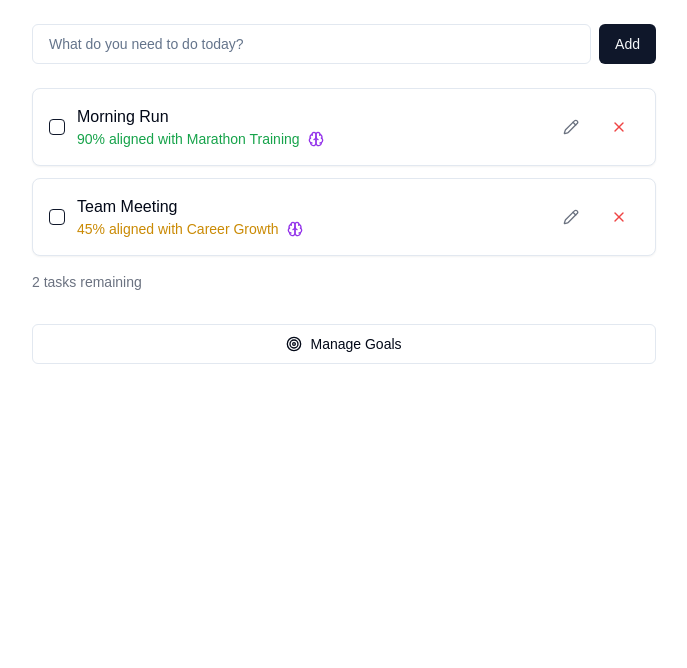
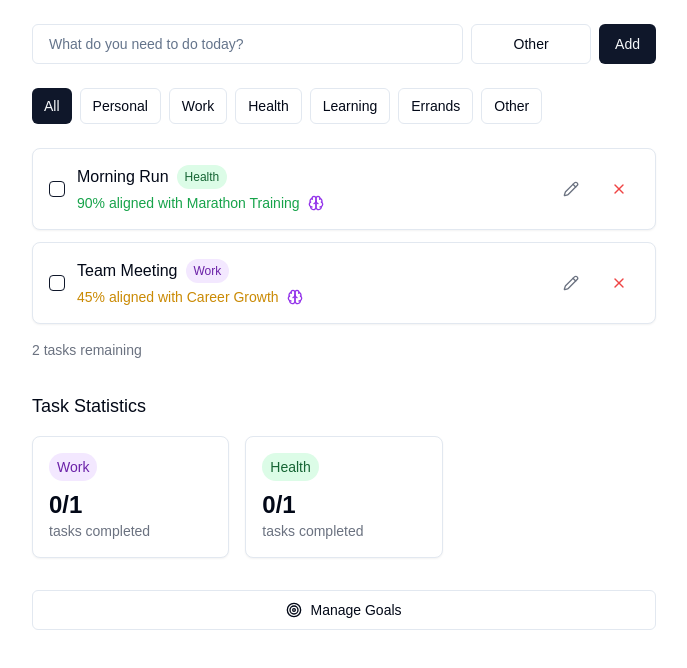
Before and after one commit to lenoraporter/northstar, a Next.js app: page / in a window 1280 px wide. Shown: the top 668 px of the page, without its empty margins (296-983 px from the left). Built offline with nearby package versions, Linux system fonts and the light colour scheme.

Commit message:
feat: Add task categories, animations, and statistics
- Add category selection and filtering
- Add Framer Motion animations
- Add task statistics by category
- Enhance empty state
- Add category color coding

```diff
--- a/app/page.tsx
+++ b/app/page.tsx
@@ -5,17 +5,37 @@ import { Button } from '@/components/ui/button';
 import { Input } from '@/components/ui/input';
 import { Card } from '@/components/ui/card';
 import { Checkbox } from '@/components/ui/checkbox';
-import { Brain, Target, Pencil, X, Check } from 'lucide-react';
+import { Brain, Target, Pencil, X, Check, Tag } from 'lucide-react';
 import { useLocalStorage } from '@/hooks/useLocalStorage';
+import { motion, AnimatePresence } from 'framer-motion';
+import {
+  DropdownMenu,
+  DropdownMenuContent,
+  DropdownMenuItem,
+  DropdownMenuTrigger,
+} from '@/components/ui/dropdown-menu';
 
+// Define Task type
 type Task = {
   id: string;
   title: string;
   completed: boolean;
   alignment: number;
   goalAligned?: string;
+  category: string;
 };
 
+// Define categories
+const categories = [
+  'Personal',
+  'Work',
+  'Health',
+  'Learning',
+  'Errands',
+  'Other',
+];
+
+// Initial tasks for demo
 const initialTasks: Task[] = [
   {
     id: '1',
@@ -23,6 +43,7 @@ const initialTasks: Task[] = [
     completed: false,
     alignment: 90,
     goalAligned: 'Marathon Training',
+    category: 'Health',
   },
   {
     id: '2',
@@ -30,18 +51,19 @@ const initialTasks: Task[] = [
     completed: false,
     alignment: 45,
     goalAligned: 'Career Growth',
+    category: 'Work',
   },
 ];
 
 export default function Home() {
-  // Add this to handle client/server mismatch
   const [isClient, setIsClient] = useState(false);
   const [tasks, setTasks] = useLocalStorage<Task[]>('tasks', initialTasks);
   const [newTaskTitle, setNewTaskTitle] = useState('');
+  const [newTaskCategory, setNewTaskCategory] = useState('Other');
   const [editingTask, setEditingTask] = useState<string | null>(null);
   const [editingTitle, setEditingTitle] = useState('');
+  const [selectedCategory, setSelectedCategory] = useState<string | null>(null);
 
-  // Add this useEffect
   useEffect(() => {
     setIsClient(true);
   }, []);
@@ -55,35 +77,11 @@ export default function Home() {
       title: newTaskTitle,
       completed: false,
       alignment: 0,
+      category: newTaskCategory,
     };
 
     setTasks([...tasks, newTask]);
     setNewTaskTitle('');
-  };
-
-  // Start editing a task
-  const startEditing = (task: Task) => {
-    setEditingTask(task.id);
-    setEditingTitle(task.title);
-  };
-
-  // Save edited task
-  const saveEdit = (taskId: string) => {
-    if (!editingTitle.trim()) return;
-
-    setTasks(
-      tasks.map((task) =>
-        task.id === taskId ? { ...task, title: editingTitle.trim() } : task
-      )
-    );
-    setEditingTask(null);
-    setEditingTitle('');
-  };
-
-  // Cancel editing
-  const cancelEdit = () => {
-    setEditingTask(null);
-    setEditingTitle('');
   };
 
   const toggleTask = (taskId: string) => {
@@ -98,14 +96,63 @@ export default function Home() {
     setTasks(tasks.filter((task) => task.id !== taskId));
   };
 
+  const startEditing = (task: Task) => {
+    setEditingTask(task.id);
+    setEditingTitle(task.title);
+  };
+
+  const saveEdit = (taskId: string) => {
+    if (!editingTitle.trim()) return;
+
+    setTasks(
+      tasks.map((task) =>
+        task.id === taskId ? { ...task, title: editingTitle.trim() } : task
+      )
+    );
+    setEditingTask(null);
+    setEditingTitle('');
+  };
+
+  const cancelEdit = () => {
+    setEditingTask(null);
+    setEditingTitle('');
+  };
+
   const clearCompleted = () => {
     setTasks(tasks.filter((task) => !task.completed));
   };
 
+  const filteredTasks = selectedCategory
+    ? tasks.filter((task) => task.category === selectedCategory)
+    : tasks;
+
+  // Category color mapping
+  const getCategoryColor = (category: string) => {
+    const colors: Record<string, string> = {
+      Personal: 'bg-blue-100 text-blue-800',
+      Work: 'bg-purple-100 text-purple-800',
+      Health: 'bg-green-100 text-green-800',
+      Learning: 'bg-yellow-100 text-yellow-800',
+      Errands: 'bg-orange-100 text-orange-800',
+      Other: 'bg-gray-100 text-gray-800',
+    };
+    return colors[category] || colors.Other;
+  };
+
+  // Task statistics
+  const getTaskStats = () => {
+    return categories.map((category) => ({
+      category,
+      total: tasks.filter((task) => task.category === category).length,
+      completed: tasks.filter(
+        (task) => task.category === category && task.completed
+      ).length,
+    }));
+  };
+
   if (!isClient) {
-    return null; // or a loading spinner
+    return null;
   }
-
   return (
     <main className="max-w-2xl mx-auto p-6">
       <form onSubmit={addTask} className="mb-6">
@@ -117,13 +164,59 @@ export default function Home() {
             value={newTaskTitle}
             onChange={(e) => setNewTaskTitle(e.target.value)}
           />
+          <DropdownMenu>
+            <DropdownMenuTrigger asChild>
+              <Button variant="outline" className="min-w-[120px]">
+                {newTaskCategory}
+              </Button>
+            </DropdownMenuTrigger>
+            <DropdownMenuContent>
+              {categories.map((category) => (
+                <DropdownMenuItem
+                  key={category}
+                  onClick={() => setNewTaskCategory(category)}
+                >
+                  {category}
+                </DropdownMenuItem>
+              ))}
+            </DropdownMenuContent>
+          </DropdownMenu>
           <Button type="submit">Add</Button>
         </div>
       </form>
 
+      {/* Category filter */}
+      <div className="flex gap-2 mb-4 overflow-x-auto pb-2">
+        <Button
+          variant={selectedCategory === null ? 'default' : 'outline'}
+          size="sm"
+          onClick={() => setSelectedCategory(null)}
+        >
+          All
+        </Button>
+        {categories.map((category) => (
+          <Button
+            key={category}
+            variant={selectedCategory === category ? 'default' : 'outline'}
+            size="sm"
+            onClick={() => setSelectedCategory(category)}
+          >
+            {category}
+          </Button>
+        ))}
+      </div>
+
+      <AnimatePresence>
         <div className="space-y-3">
-        {tasks.map((task) => (
-          <Card key={task.id} className="p-4">
+          {filteredTasks.map((task) => (
+            <motion.div
+              key={task.id}
+              initial={{ opacity: 0, y: 20 }}
+              animate={{ opacity: 1, y: 0 }}
+              exit={{ opacity: 0, x: -300 }}
+              transition={{ duration: 0.2 }}
+            >
+              <Card className="p-4">
                 <div className="flex items-center gap-3">
                   <Checkbox
                     checked={task.completed}
@@ -156,6 +249,7 @@ export default function Home() {
                       </div>
                     ) : (
                       <>
+                        <div className="flex items-center gap-2">
                           <div
                             className={`font-medium ${
                               task.completed ? 'line-through text-gray-500' : ''
@@ -163,8 +257,16 @@ export default function Home() {
                           >
                             {task.title}
                           </div>
+                          <span
+                            className={`text-xs px-2 py-1 rounded-full ${getCategoryColor(
+                              task.category
+                            )}`}
+                          >
+                            {task.category}
+                          </span>
+                        </div>
                         {task.goalAligned && (
-                      <div className="flex items-center gap-2">
+                          <div className="flex items-center gap-2 mt-1">
                             <div
                               className={`text-sm ${
                                 task.alignment >= 70
@@ -204,9 +306,12 @@ export default function Home() {
                   )}
                 </div>
               </Card>
+            </motion.div>
           ))}
         </div>
+      </AnimatePresence>
 
+      {/* Task Actions */}
       {tasks.length > 0 && (
         <div className="mt-4 flex justify-between items-center">
           <div className="text-sm text-gray-500">
@@ -220,12 +325,49 @@ export default function Home() {
         </div>
       )}
 
-      {tasks.length === 0 && (
-        <div className="text-center text-gray-500 mt-8">
-          No tasks yet. Add some tasks to get started!
+      {/* Task Statistics */}
+      {tasks.length > 0 && (
+        <div className="mt-8">
+          <h3 className="text-lg font-medium mb-4">Task Statistics</h3>
+          <div className="grid grid-cols-2 md:grid-cols-3 gap-4">
+            {getTaskStats().map(
+              ({ category, total, completed }) =>
+                total > 0 && (
+                  <Card key={category} className="p-4">
+                    <div
+                      className={`text-sm ${getCategoryColor(
+                        category
+                      )} inline-block px-2 py-1 rounded-full mb-2`}
+                    >
+                      {category}
+                    </div>
+                    <div className="text-2xl font-bold">
+                      {completed}/{total}
+                    </div>
+                    <div className="text-sm text-gray-500">tasks completed</div>
+                  </Card>
+                )
+            )}
+          </div>
         </div>
       )}
 
+      {/* Empty State */}
+      {tasks.length === 0 && (
+        <motion.div
+          initial={{ opacity: 0, y: 20 }}
+          animate={{ opacity: 1, y: 0 }}
+          className="text-center text-gray-500 mt-8 p-8 border-2 border-dashed rounded-lg"
+        >
+          <div className="text-4xl mb-4">📝</div>
+          <h3 className="text-lg font-medium mb-2">No tasks yet</h3>
+          <p className="text-sm text-gray-400">
+            Add your first task to get started!
+          </p>
+        </motion.div>
+      )}
+
+      {/* Goals Section */}
       <div className="mt-8">
         <Button variant="outline" className="w-full flex items-center gap-2">
           <Target className="w-4 h-4" />
--- a/package.json
+++ b/package.json
@@ -14,6 +14,7 @@
     "@radix-ui/react-slot": "^1.1.0",
     "class-variance-authority": "^0.7.0",
     "clsx": "^2.1.1",
+    "framer-motion": "^11.11.17",
     "lucide-react": "^0.460.0",
     "next": "14.2.16",
     "react": "^18",
```
Also changed, not shown: 1 other file (tests, documents, lock files or other folders). Lines whose indentation alone changed are shown as unchanged.
